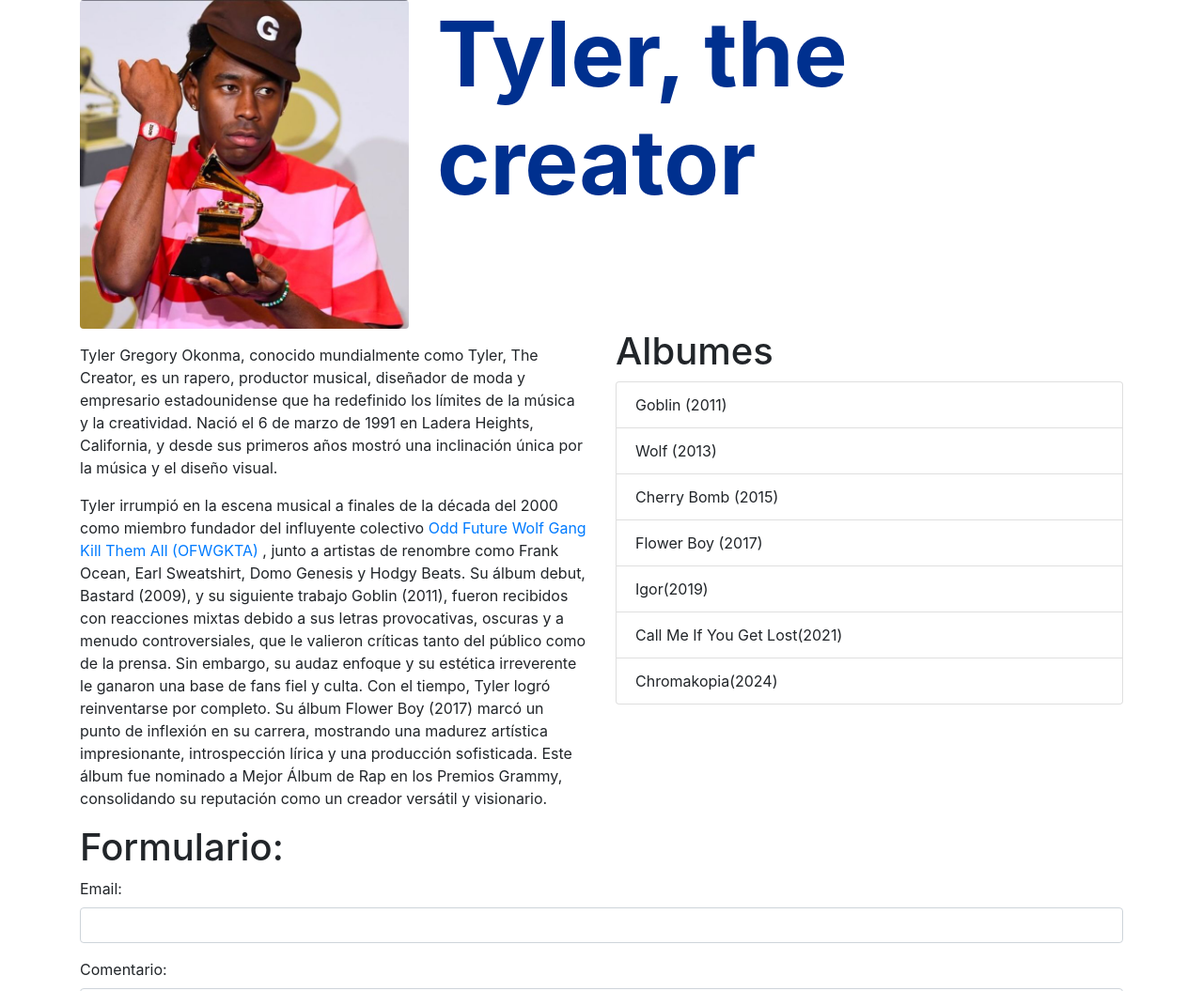
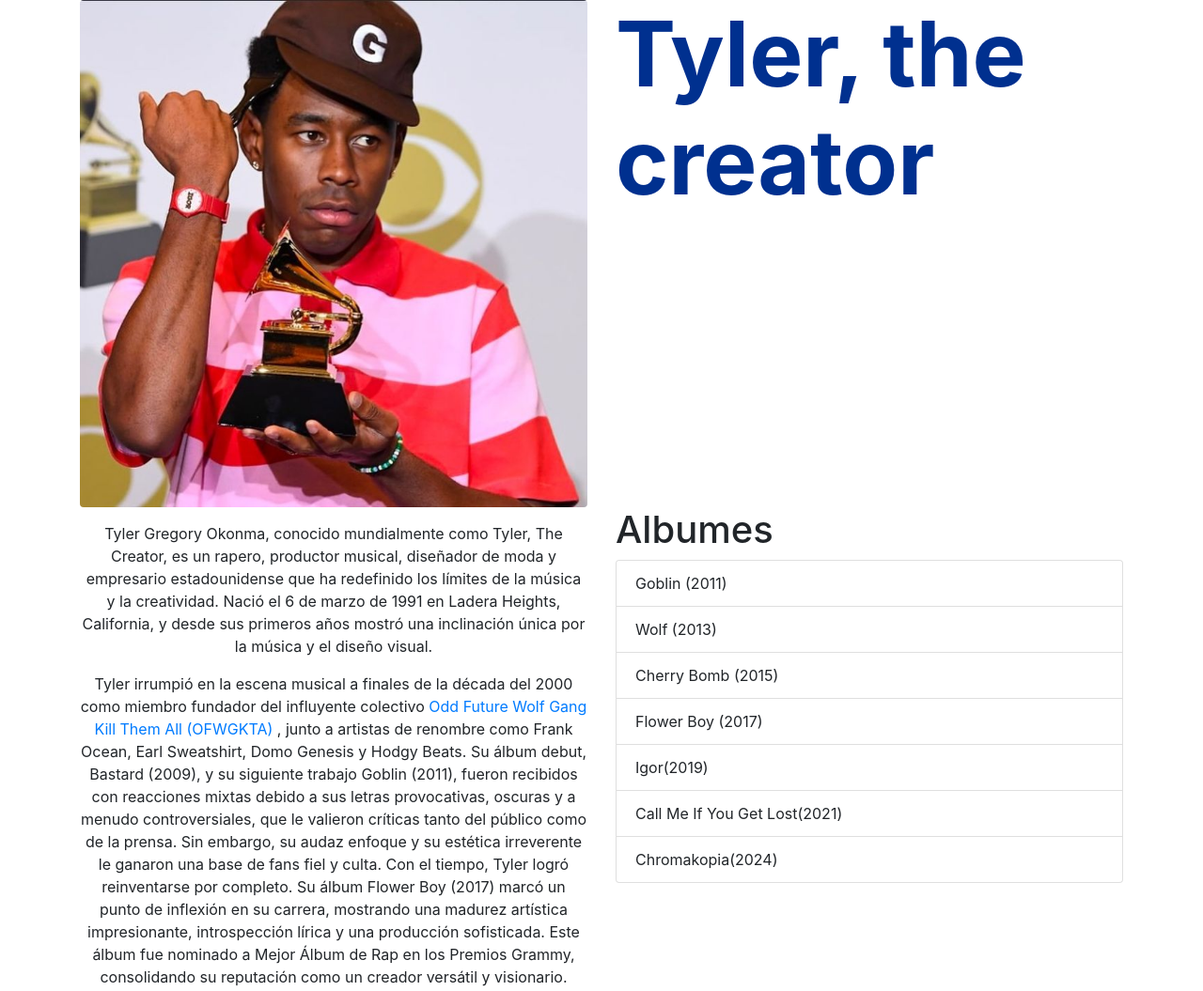
Before and after one commit to lvfonsecaa/Taller-HTML, a plain HTML site: page index.html in a window 1280 px wide. Shown: the top 1055 px of the page at 94% size. Drawn offline with nearby package versions, Linux system fonts and the light colour scheme; files whose address does not match are found by name.

Commit message:
risponsive ??

```diff
--- a/index.html
+++ b/index.html
@@ -13,11 +13,11 @@
                 <div class = "col">
                     <img
                         src = "C:\Users\laurr\OneDrive - Universidad de los andes\UNIANDES\2025-1\Desarrollo\Taller-HTML\Tyler the creator.jpeg"
-                        class = "img-fluid rounded"
+                        class = "img-fluid w-90 rounded"
                         alt = "Imagen de tyler the creator"
                     />
                 </div>
-                <div class = "col-8">
+                <div class = "col">
                     <h1 class="display-1 font-weight-bold" style="color: #00308F;">Tyler, the creator</h1>
                 </div>
             </div>
@@ -25,7 +25,7 @@
 
         <div class = "container">
             <div class = "row">
-                <div class = "col">
+                <div class = "col" style="text-align: center;">
                     <p></p>
                     <p>
                         Tyler Gregory Okonma, conocido mundialmente como Tyler, The Creator, es un rapero, productor musical, diseñador de moda y
```
